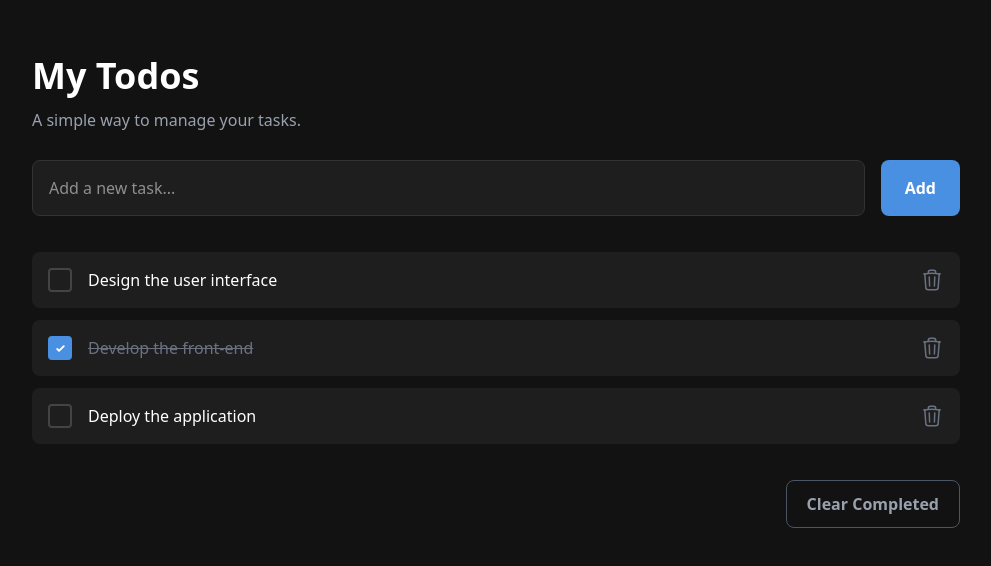
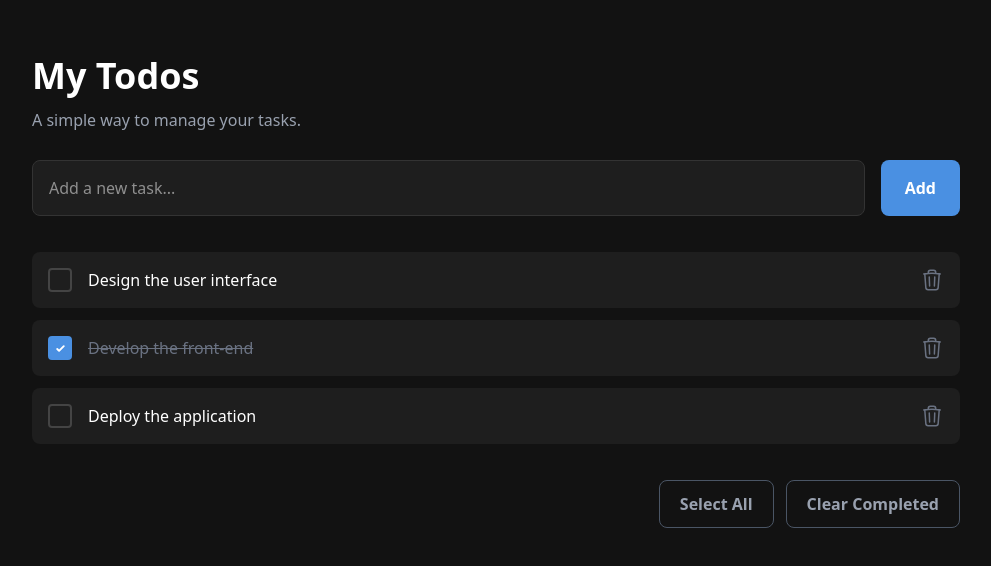
Before and after one commit to brendon-rofe/PEAN-todo-frontend, a React (Vite) app: page / in a window 1280 px wide. Shown: the top 566 px of the page, without its empty margins (144-1135 px from the left). Built offline with nearby package versions, Linux system fonts and the light colour scheme.

Commit message:
feat: Create select all todos button and functionality

```diff
--- a/src/App.tsx
+++ b/src/App.tsx
@@ -24,6 +24,10 @@ export default function App() {
     setTodos(todos.filter(t => t.id !== id));
   };
 
+  const selectAll = () => {
+    setTodos(todos.map(t => ({ ...t, done: true })));
+  };
+
   const clearCompleted = () => {
     setTodos(todos.filter(t => !t.done));
   };
@@ -36,7 +40,14 @@ export default function App() {
         {todos.length > 0 ? (
           <>
             <TodoList todos={todos} onToggle={toggleTodo} onDelete={deleteTodo} />
-            <div className="flex justify-end px-4 py-3">
+            <div className="flex justify-end gap-3 px-4 py-3">
+              <button
+                onClick={selectAll}
+                className="h-12 px-5 border border-gray-600 text-gray-400 hover:bg-gray-800 hover:text-white rounded-lg text-base font-bold cursor-pointer"
+                aria-label="Select all todos"
+              >
+                Select All
+              </button>
               <button
                 onClick={clearCompleted}
                 className="h-12 px-5 border border-gray-600 text-gray-400 hover:bg-gray-800 hover:text-white rounded-lg text-base font-bold"
```
